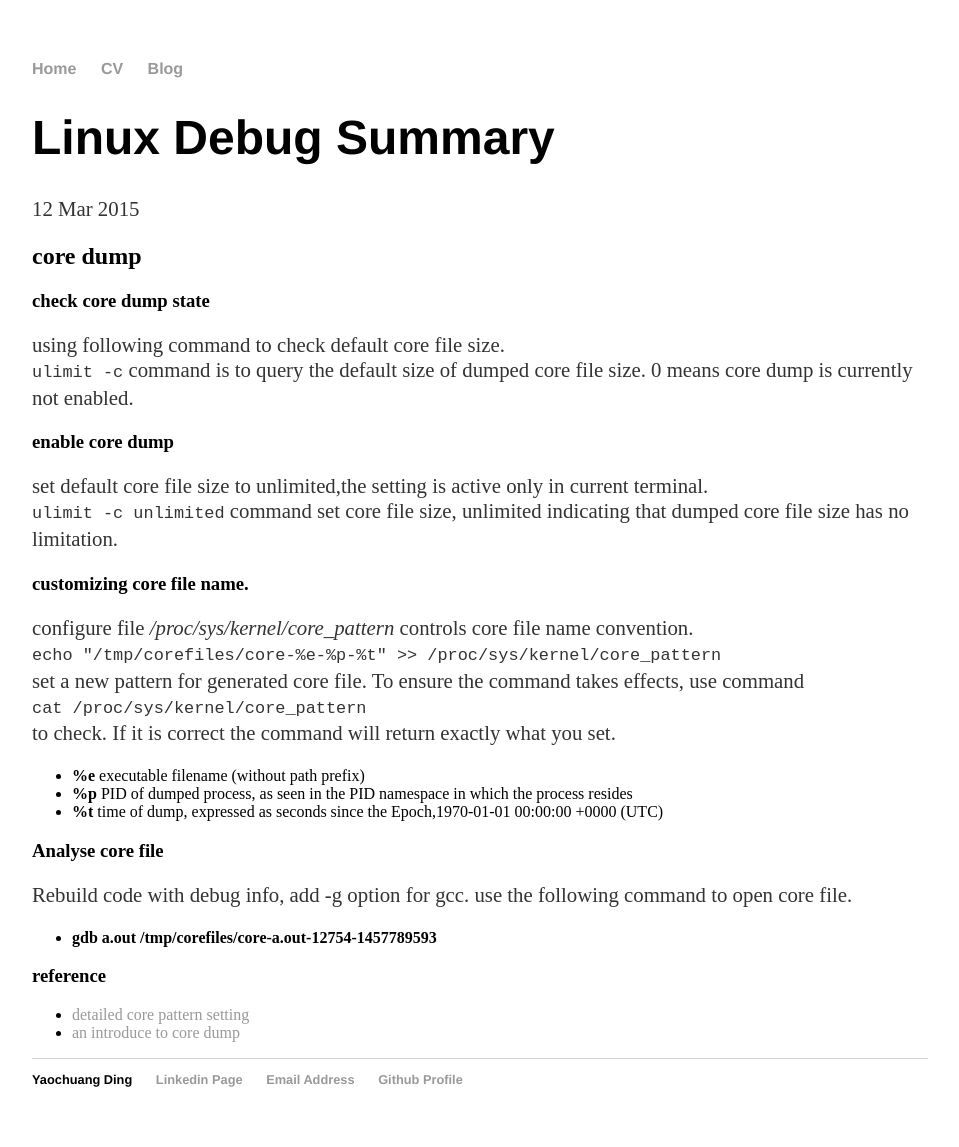
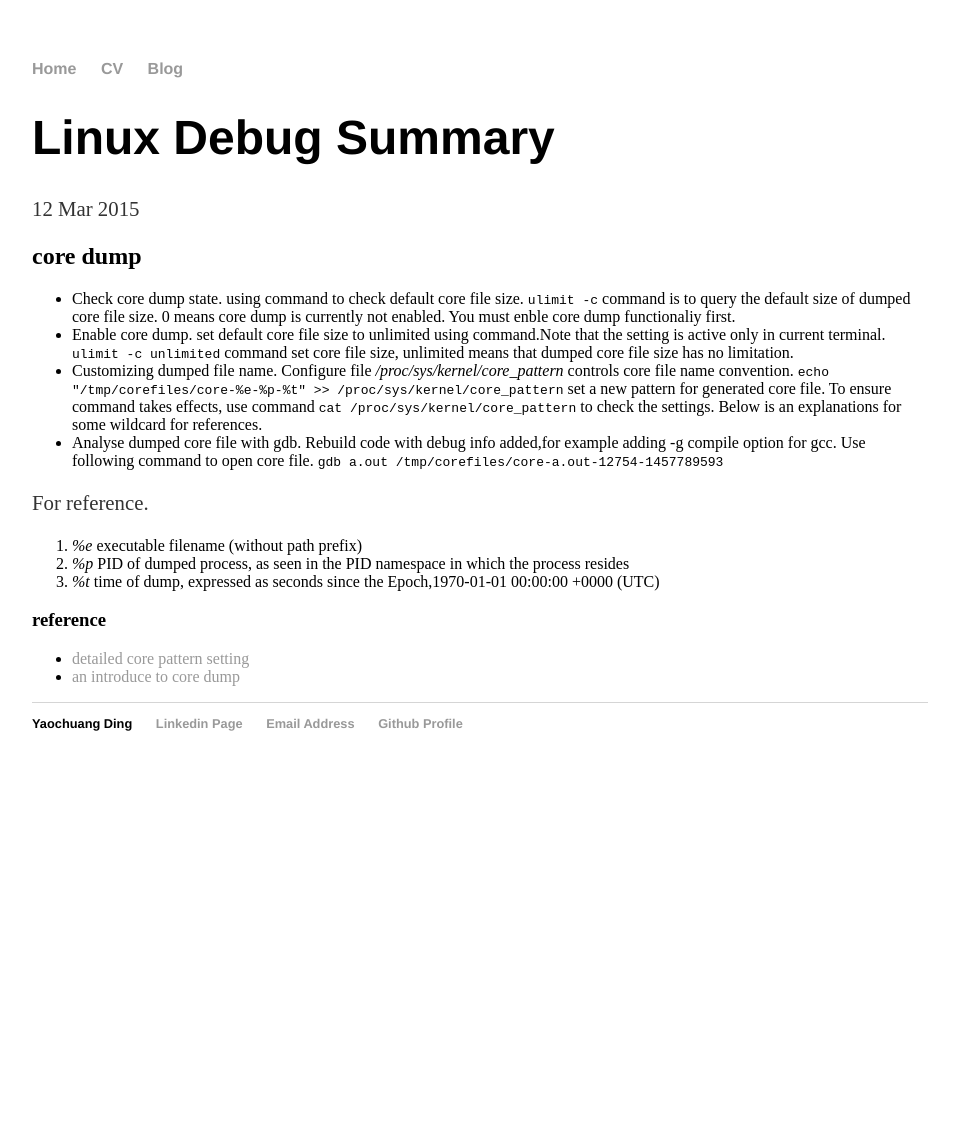
Before and after one commit to ychding11/ychding11.github.io, a Jekyll site: the page built from _posts/2015-03-12-Linux-Debug-summary.md, in a window 1280 px wide. Shown: the whole page, without its empty margins (160-1119 px from the left). Built offline with Jekyll 4.4.1, drawn with Linux system fonts in a browser that asks for light colours; after the commit the page ends 900 px from its top, so only the background shows below that.

Commit message:
add for linux debug

```diff
--- a/_posts/2015-03-12-Linux-Debug-summary.md
+++ b/_posts/2015-03-12-Linux-Debug-summary.md
@@ -6,32 +6,19 @@ date: 2015-03-12
 
 ## core dump
 
-### check core dump state
-using following command to check default core file size.
-`ulimit -c` command is to query the default size of dumped core file size.
-0 means core dump is currently not enabled.
+- Check core dump state. using command to check default core file size. `ulimit -c` command is to query the default size of dumped core file size. 0 means core dump is currently not enabled. You must enble core dump functionaliy first.
+- Enable core dump. set default core file size to unlimited using command.Note that the setting is active only in current terminal.
+`ulimit -c unlimited` command set core file size, unlimited means that dumped core file size has no limitation.
+- Customizing dumped file name. Configure file */proc/sys/kernel/core_pattern*  controls core file name convention.
+`echo "/tmp/corefiles/core-%e-%p-%t" >> /proc/sys/kernel/core_pattern` set a new pattern for generated core file. To ensure command takes effects, use command `cat /proc/sys/kernel/core_pattern` to check the settings. Below is an explanations for some wildcard for references.
+- Analyse dumped core file with gdb. Rebuild code with debug info added,for example adding -g compile option for gcc.
+Use following command to open core file. `gdb a.out /tmp/corefiles/core-a.out-12754-1457789593`
 
-### enable core dump
-set default core file size to unlimited,the setting is active only in current terminal.
-`ulimit -c unlimited` command set core file size, unlimited indicating that dumped
-core file size has no limitation.
+For reference.
 
-### customizing core file name.
-configure file */proc/sys/kernel/core_pattern*  controls core file name convention.
-`echo "/tmp/corefiles/core-%e-%p-%t" >> /proc/sys/kernel/core_pattern`
-set a new pattern for generated core file. To ensure the command takes effects, use command
-`cat /proc/sys/kernel/core_pattern`
-to check. If it is correct the command will return exactly
-what you set.
-
-+  **%e**  executable filename (without path prefix)
-+  **%p**  PID of dumped process, as seen in the PID namespace in which the process resides
-+  **%t**  time of dump, expressed as seconds since the Epoch,1970-01-01 00:00:00 +0000 (UTC)
-
-### Analyse core file
-Rebuild code with debug info, add -g option for gcc. use the following command to open core file.
-
-+ **gdb a.out /tmp/corefiles/core-a.out-12754-1457789593**
+1. *%e*  executable filename (without path prefix)
+2. *%p*  PID of dumped process, as seen in the PID namespace in which the process resides
+3. *%t*  time of dump, expressed as seconds since the Epoch,1970-01-01 00:00:00 +0000 (UTC)
 
 ### reference
 - [detailed core pattern setting](http://man7.org/linux/man-pages/man5/core.5.html)
```
